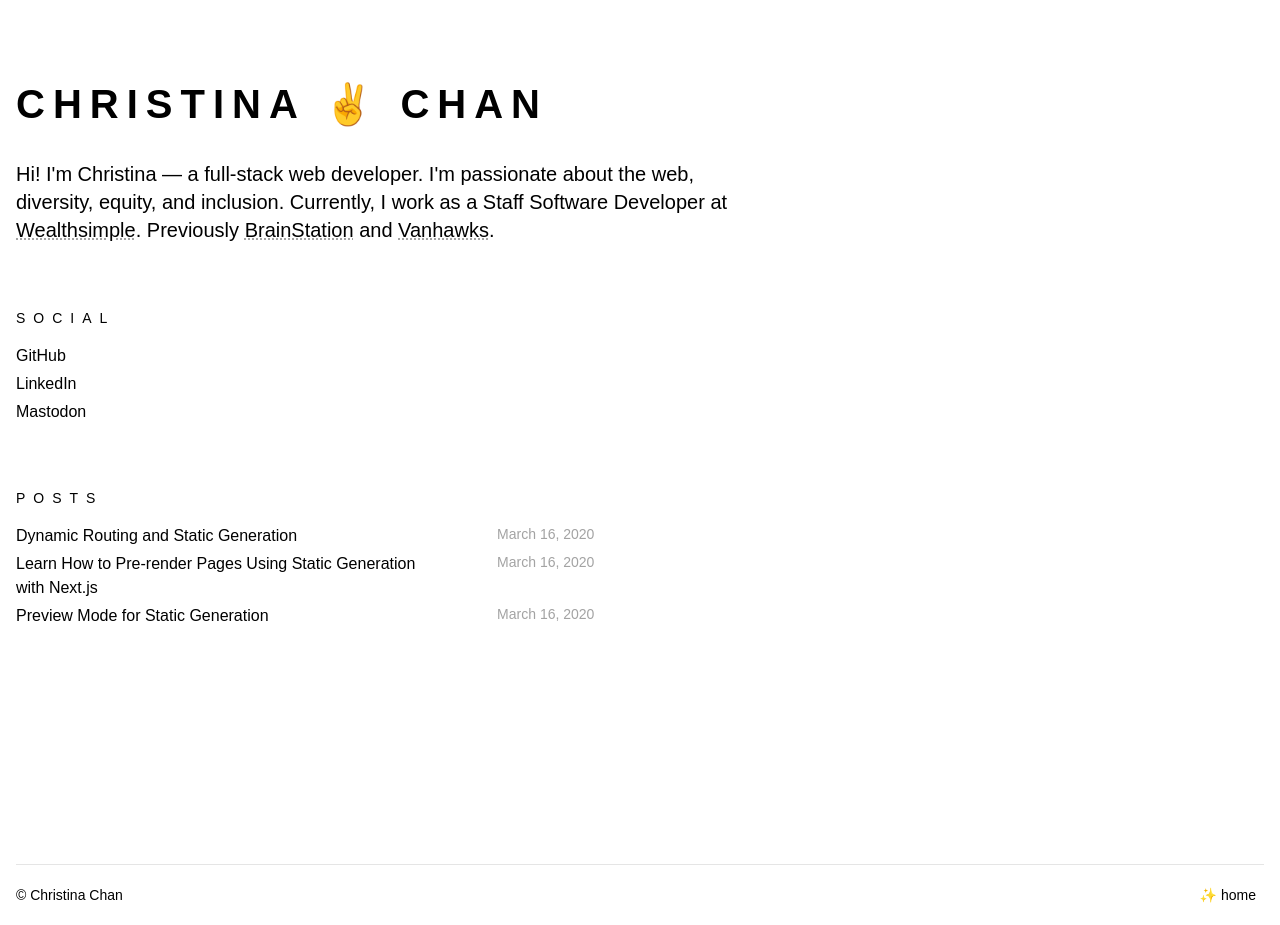
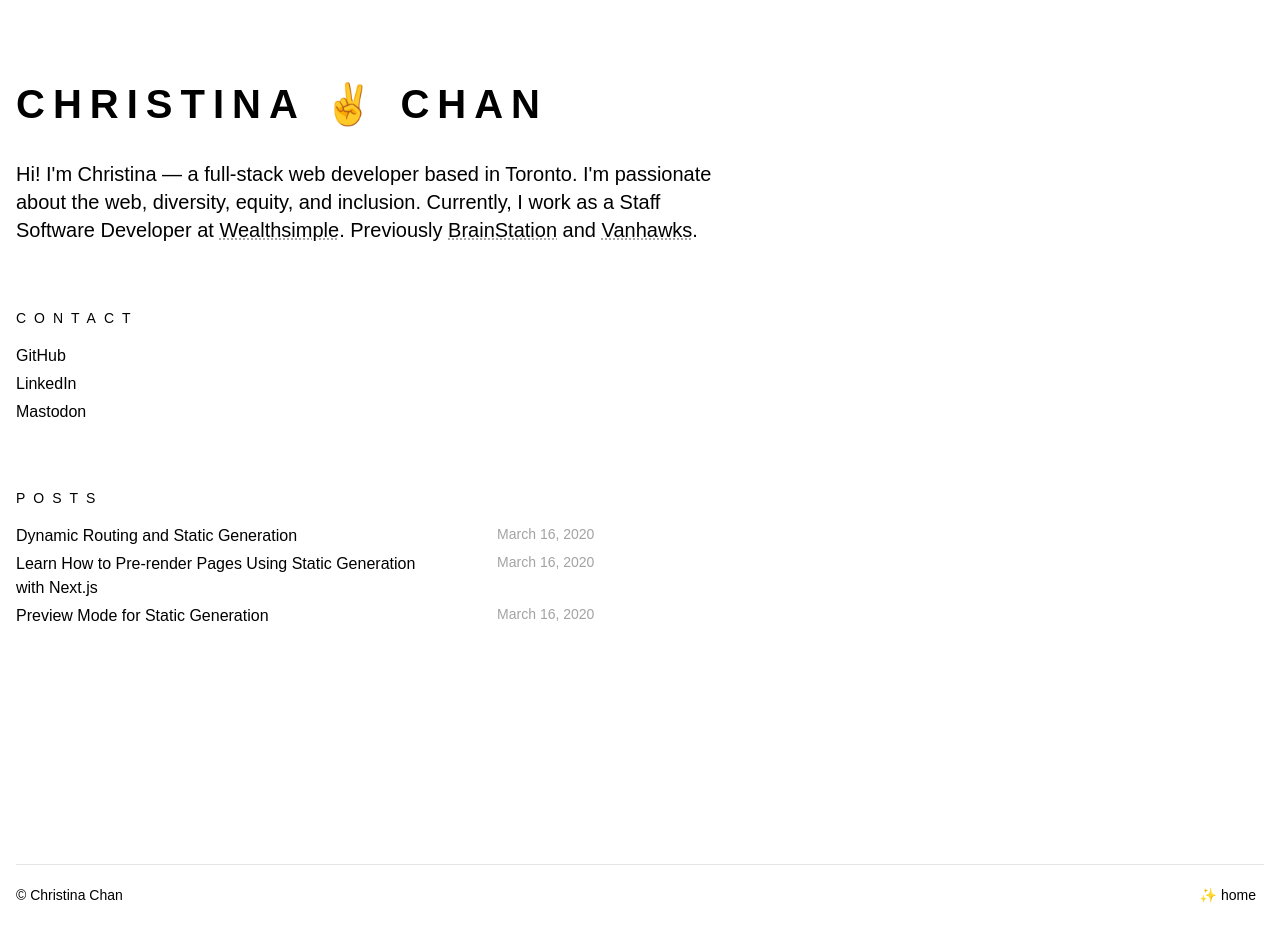
Before and after one commit to cchawn/christina-codes, a Next.js app: page / in a window 1280 px wide. Built offline with nearby package versions, Linux system fonts and the light colour scheme; a web font is replaced by a local one.

Commit message:
feat: add location

```diff
--- a/components/intro.tsx
+++ b/components/intro.tsx
@@ -7,9 +7,9 @@ const Intro = () => {
         Christina <Emojis /> Chan
       </h1>
       <p className="max-w-prose text-base md:text-xl my-4">
-        Hi! I&apos;m Christina — a full-stack web developer. I&apos;m passionate
-        about the web, diversity, equity, and inclusion. Currently, I work as a
-        Staff Software Developer at{' '}
+        Hi! I&apos;m Christina — a full-stack web developer based in Toronto.
+        I&apos;m passionate about the web, diversity, equity, and inclusion.
+        Currently, I work as a Staff Software Developer at{' '}
         <a href="https://wealthsimple.com">Wealthsimple</a>. Previously{' '}
         <a href="https://brainstation.io">BrainStation</a> and{' '}
         <a href="https://www.kickstarter.com/projects/1931822269/vanhawks-valour-first-ever-connected-carbon-fibre">
--- a/components/social-links.tsx
+++ b/components/social-links.tsx
@@ -1,7 +1,7 @@
 const SocialLinks = () => {
   return (
     <section className="max-w-prose text-base my-16">
-      <h2 className="uppercase text-sm mb-4 tracking-spread">Social</h2>
+      <h2 className="uppercase text-sm mb-4 tracking-spread">Contact</h2>
       <ul>
         <li className="my-1"><a href="https://github.com/cchawn">GitHub</a></li>
         <li className="my-1"><a href="https://ca.linkedin.com/in/cchawn">LinkedIn</a></li>
```
